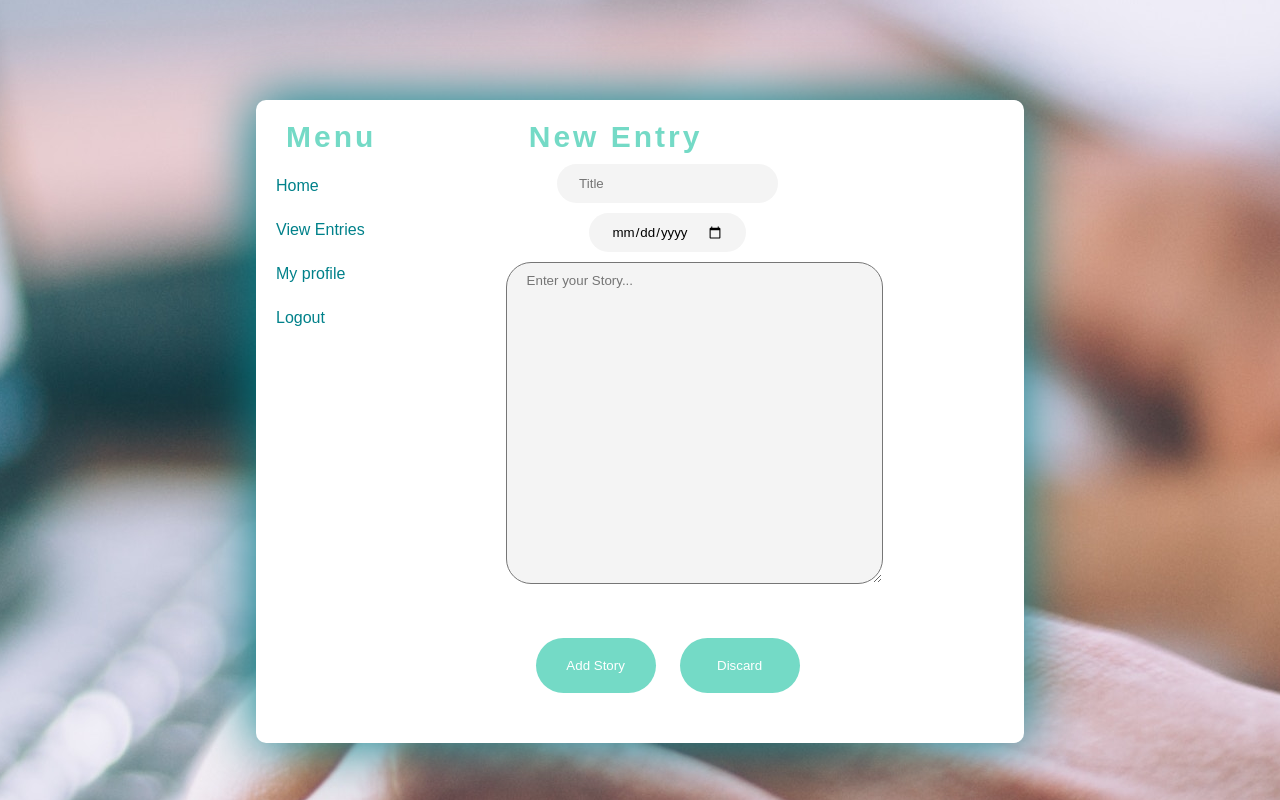
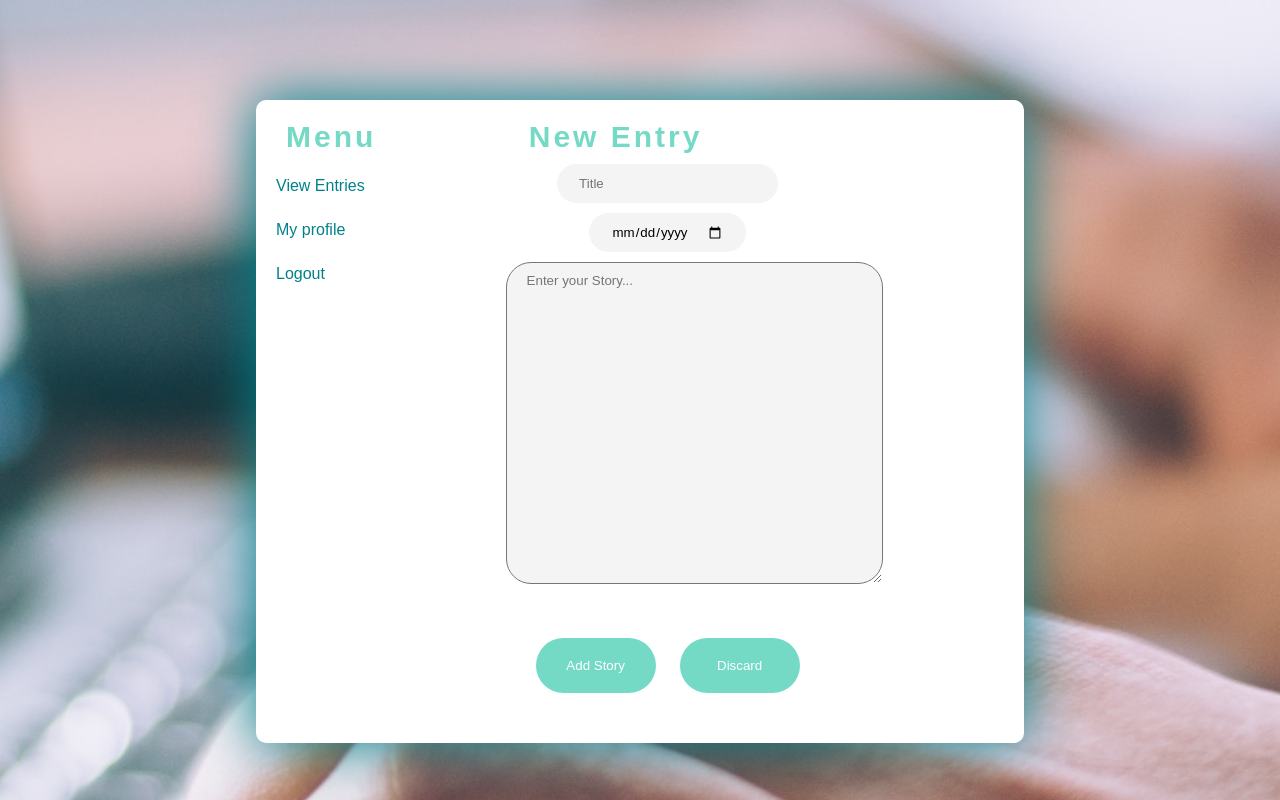
Before and after one commit to kingluko/my-diary, a plain HTML site: page UI/new-entry.html in a window 1280 px wide. Drawn offline with Linux system fonts and the light colour scheme; a web font is replaced by a local one.

Commit message:
[Chore #159004225] Removed the new entry link from the new entry page

```diff
--- a/UI/new-entry.html
+++ b/UI/new-entry.html
@@ -16,7 +16,6 @@
             <div class="side-menu">
                 <h1>Menu</h1>
                 <ul>
-                    <li><a href="">Home</a></li>
                     <li><a href="diary-entries.html">View Entries</a></li>
                     <li><a href="profile.html">My profile</a></li>
                     <li><a href="">Logout</a></li>
```
